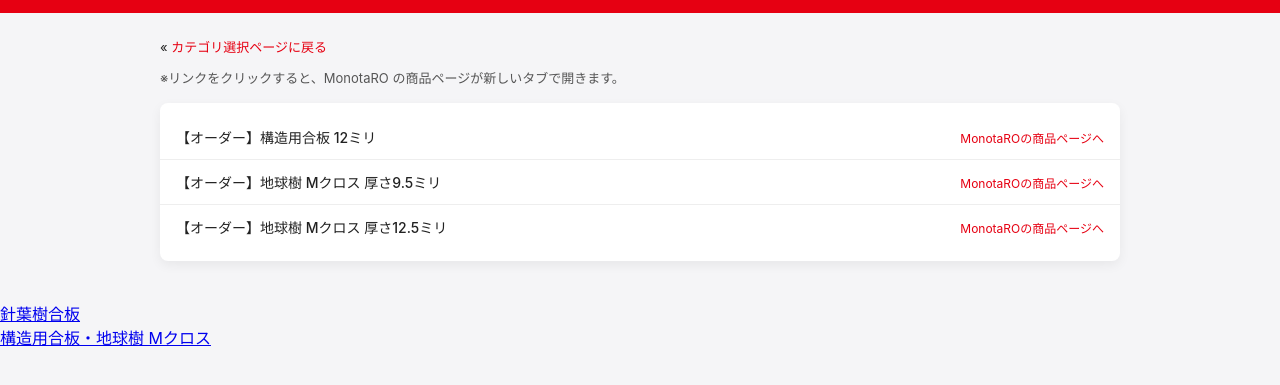
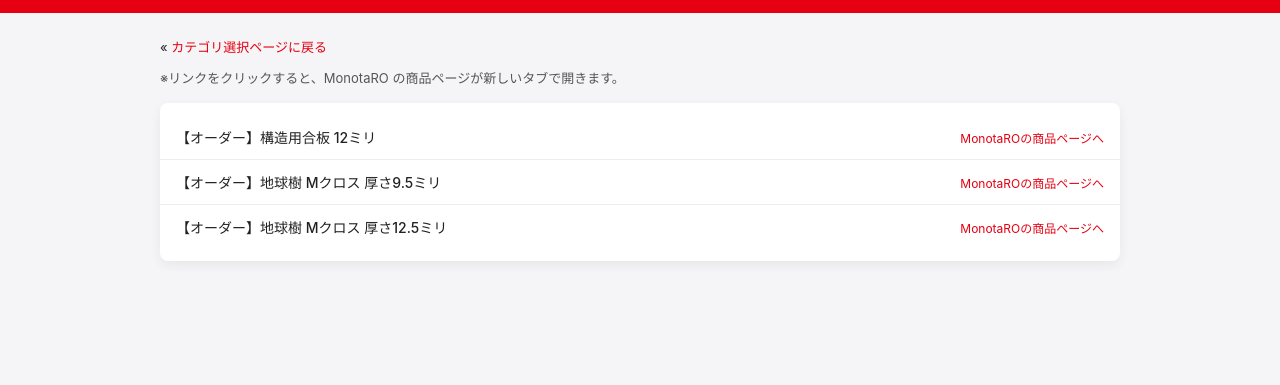
Before and after one commit to Sakura-Well/monotaro-link, a plain HTML site: page shinyouju-gouhan.html in a window 1280 px wide. Shown: the part 73-458 px from the top of the page. Drawn offline with Linux system fonts and the light colour scheme.

Commit message:
Remove card link from shinyouju-gouhan.html
Removed card link for shinyouju-gouhan.

```diff
--- a/shinyouju-gouhan.html
+++ b/shinyouju-gouhan.html
@@ -133,8 +133,3 @@ ul.product-list {
 </main>
 </body>
 </html>
-
-<a class="card" href="shinyouju-gouhan.html">
-  <div class="card-title">針葉樹合板</div>
-  <div class="card-desc">構造用合板・地球樹 Mクロス</div>
-</a>
```
